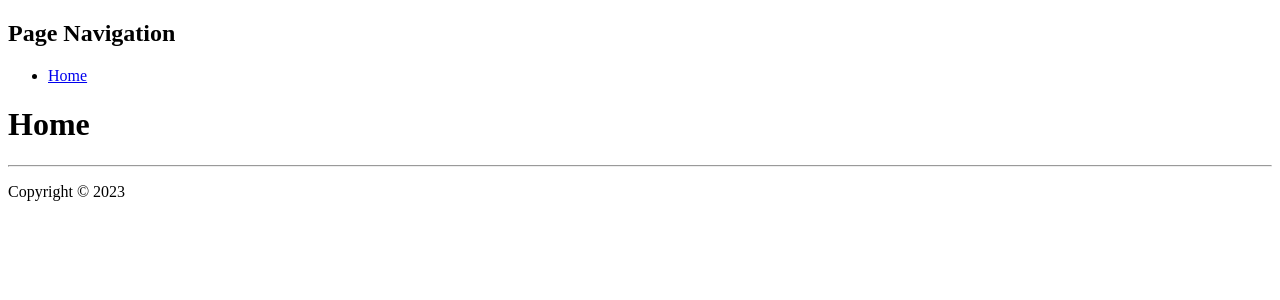
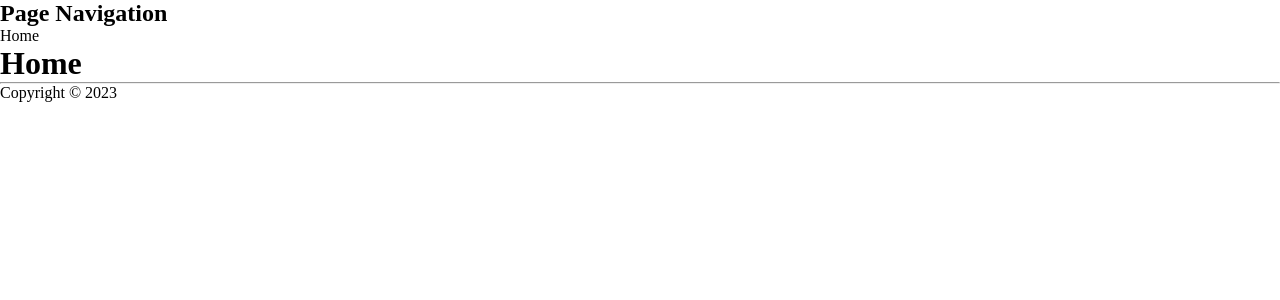
Before and after one commit to jindrichkraft/aferopoison, a React (Vite) app in the folder client/: page / in a window 1280 px wide. Shown: the top 300 px of the page. Built offline with nearby package versions, Linux system fonts and the light colour scheme.

Commit message:
FE: CSS Reset

```diff
--- a/client/package.json
+++ b/client/package.json
@@ -25,6 +25,7 @@
     "eslint-plugin-prettier": "^4.2.1",
     "eslint-plugin-react": "^7.32.2",
     "prettier": "^2.8.7",
+    "sass": "^1.60.0",
     "typescript": "^4.9.3",
     "vite": "^4.2.0"
   }
--- a/client/src/App.tsx
+++ b/client/src/App.tsx
@@ -1,6 +1,8 @@
 import { Routes, Route } from 'react-router-dom';
 
 import HomePage from './pages/HomePage';
+
+import './styles/reset.scss';
 
 const App = (): JSX.Element => (
   <Routes>
--- /dev/null
+++ b/client/src/styles/reset.scss
@@ -0,0 +1,22 @@
+*,
+*::before,
+*::after {
+  margin: 0;
+  padding: 0;
+  box-sizing: border-box;
+}
+
+ul {
+  list-style: none;
+}
+
+a {
+  color: unset;
+  text-decoration: none;
+}
+
+input,
+select,
+textarea {
+  font-family: inherit;
+}
```
Also changed, not shown: 1 other file (tests, documents, lock files or other folders).
